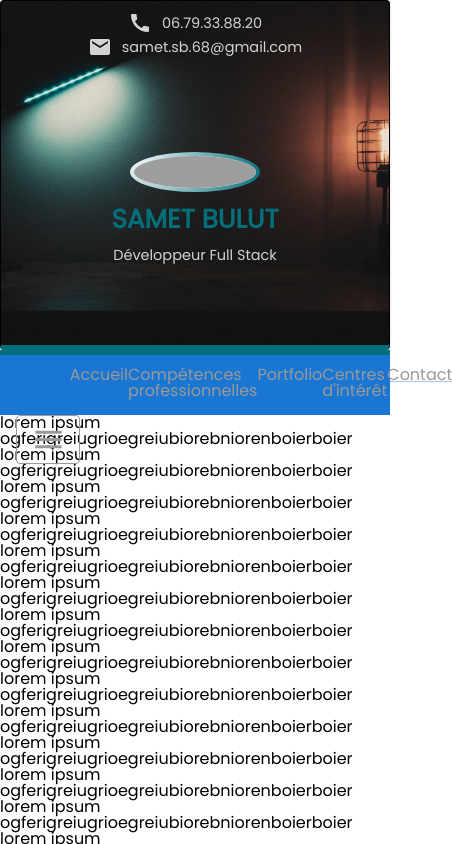
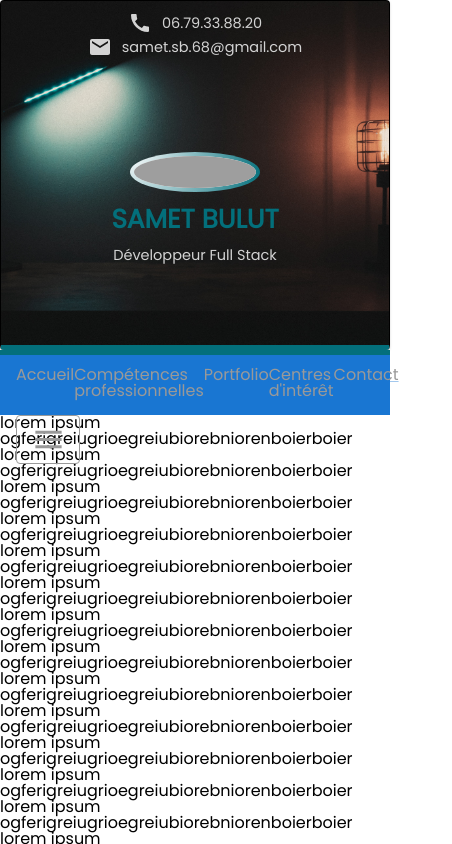
Before and after one commit to BSamet/cv_samet_v2, a Next.js app: page / in a window 390 px wide. Shown: the top 844 px of the page, 452 px wide, since content can reach past the window. Built offline with nearby package versions, Linux system fonts and the light colour scheme; grey boxes are pictures that could not be loaded.

Commit message:
Samet : Front - navbar responsive is done

```diff
--- a/src/common/components/elements/navbar/navbar.tsx
+++ b/src/common/components/elements/navbar/navbar.tsx
@@ -44,7 +44,6 @@ export const navbarData = [
 
 const Navbar = () => {
     const [navLocation, setNavLocation] = useState('');
-    const [isDrawerOpen, setIsDrawerOpen] = useState(false);
     const [state, setState] = React.useState({
         bottom: false,
     });
@@ -74,8 +73,8 @@ const Navbar = () => {
         >
             <List className={styles.navbar__navDrawer}>
                 {navbarData.map((pages, index) => (
-                    <>
-                        <ListItem key={index} disablePadding>
+                    <div key={index}>
+                        <ListItem disablePadding>
                             <ListItemButton className={styles.navbar__navDrawer__button}>
                                 <ListItemIcon>
                                     <pages.icon className={styles.navbar__navDrawer__buttonIcon}/>
@@ -84,7 +83,7 @@ const Navbar = () => {
                             </ListItemButton>
                         </ListItem>
                         <Divider style={{ background: 'white' }} variant="middle"/>
-                    </>
+                    </div>
                 ))}
             </List>
         </Box>
@@ -98,8 +97,7 @@ const Navbar = () => {
         >
             <Toolbar className={styles.navbar__normalNav}>
                 <nav className={styles.navbar__nav}>
-                    {navbarData.map((nav, index) => {
-                        return (
+                    {navbarData.map((nav, index) => (
                             <Link
                                 key={index}
                                 className={styles.navbar__button}
@@ -108,8 +106,7 @@ const Navbar = () => {
                             >
                                 {nav.title}
                             </Link>
-                        )
-                    })}
+                    ))}
                 </nav>
             </Toolbar>
 
--- a/src/common/styles/layout/_header.scss
+++ b/src/common/styles/layout/_header.scss
@@ -81,9 +81,6 @@
     }
   }
 
-  @include mobile-paysage-only {
-    height: 350px;
-  }
 
   @include mobile-only {
     height: 350px;
--- a/src/common/styles/layout/_navbar.scss
+++ b/src/common/styles/layout/_navbar.scss
@@ -48,4 +48,12 @@
       display: flex;
     }
   }
+
+  @include tablet-paysage-only {
+    &__nav {
+      padding: 0;
+      justify-content: space-between;
+
+    }
+  }
 }
--- a/src/common/styles/utils/_mixins.scss
+++ b/src/common/styles/utils/_mixins.scss
@@ -24,13 +24,13 @@ $breakpoints: (
 }
 
 @mixin tablet-paysage-only {
-  @media screen and (min-height: 500px) and (max-width: 992px) {
+  @media screen and (max-width: 992px) {
     @content;
   }
 }
 
 @mixin mobile-paysage-only {
-  @media screen and (min-height: 500px) and (max-width: 767px) {
+  @media screen and (max-width: 767px) {
     @content;
   }
 }
```
